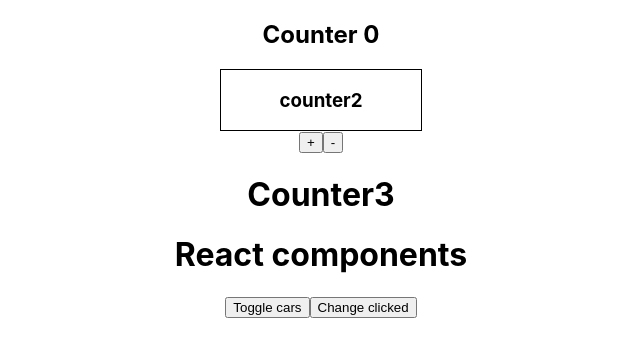
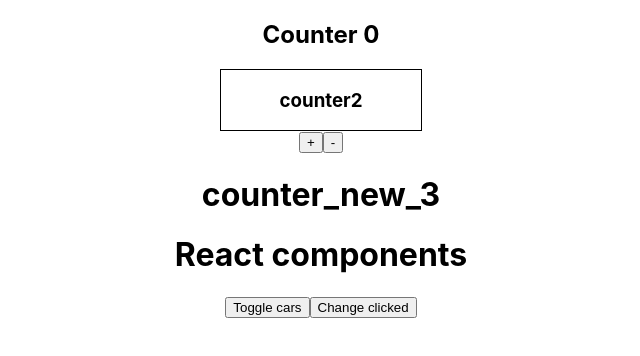
Before and after one commit to gordejka/learnReact, a React (Create React App) app: page / in a window 1280 px wide. Shown: the top 356 px of the page, without its empty margins (319-959 px from the left). Built offline with nearby package versions, Linux system fonts and the light colour scheme.

Commit message:
Adding props.name to counter3 component

```diff
--- a/src/App.js
+++ b/src/App.js
@@ -87,7 +87,7 @@
                     <Counter/>
                 </ClickedContext.Provider>
 
-                <Counter3/>
+                <Counter3 name="counter_new_3"/>
                 <h1>{this.state.pageTitle}</h1>
                 <button onClick={this.toggleCarsHandler.bind(this, "Changed!")}>
                     Toggle cars
--- a/src/Counter3/Counter3.js
+++ b/src/Counter3/Counter3.js
@@ -4,8 +4,9 @@
     return (
         <div>
             <h1>
-                Counter3
+                {props.name}
             </h1>
+
         </div>
     );
 }
```
